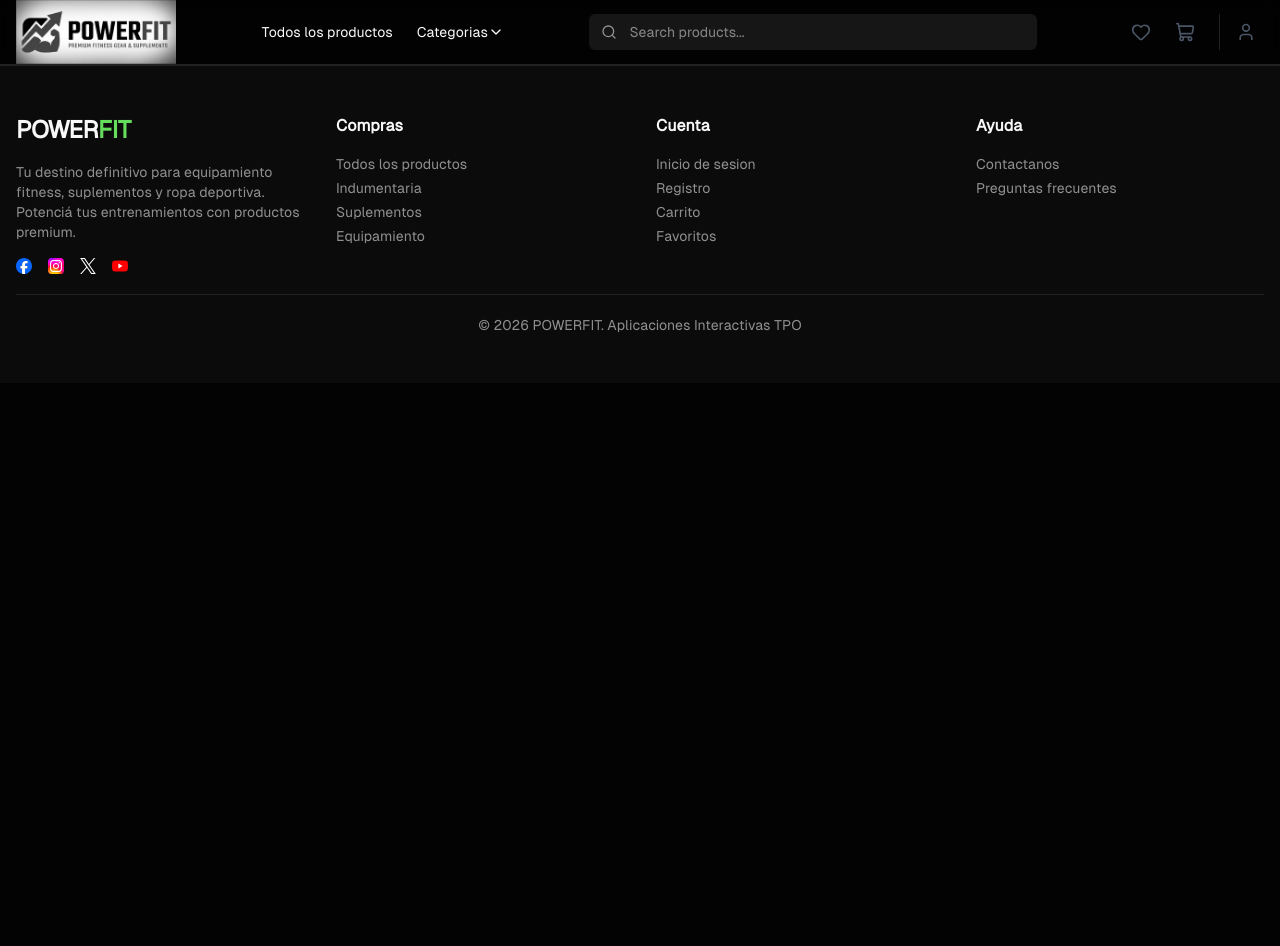
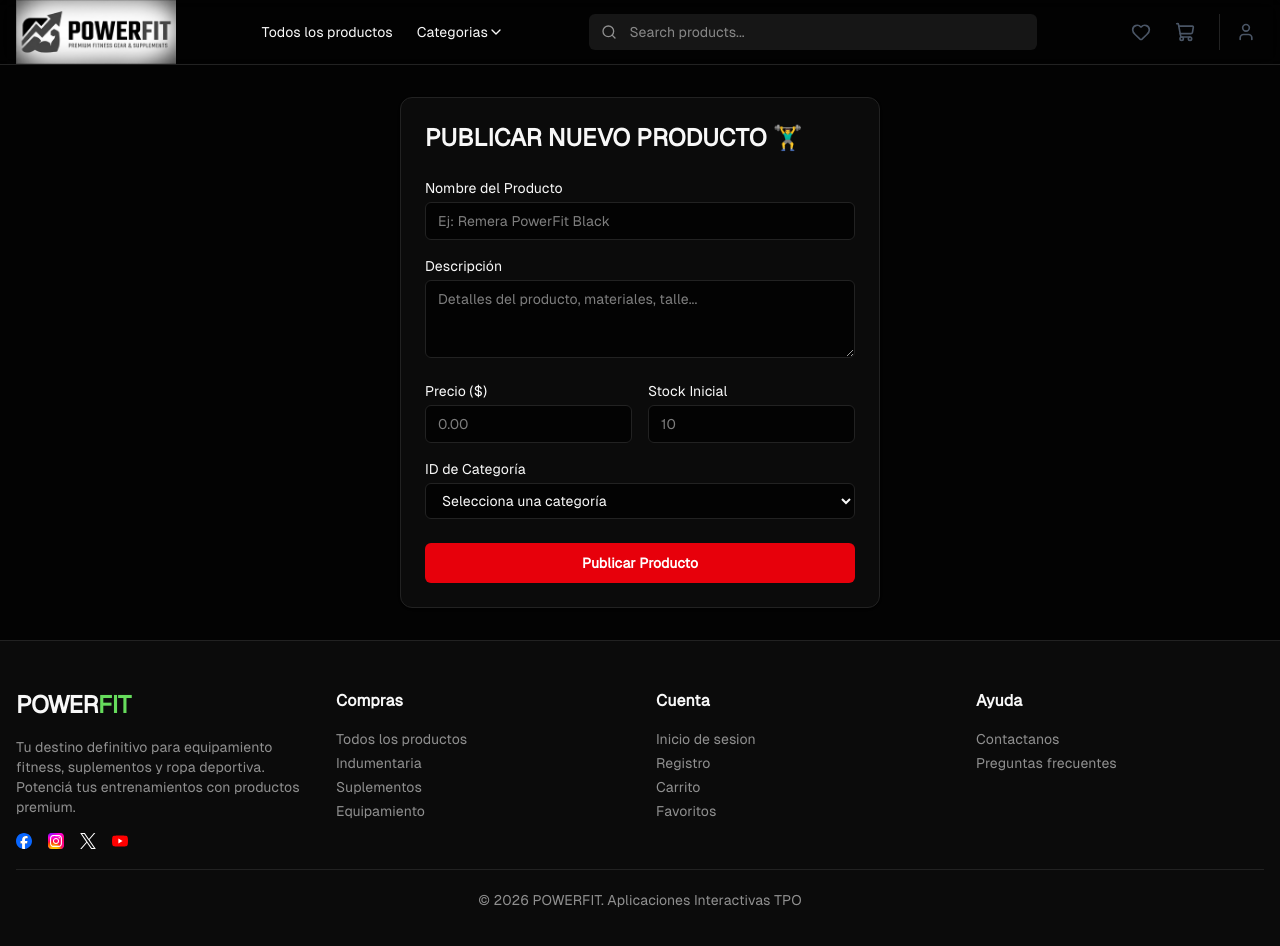
Before and after one commit to IvanPlaza44/powerfit_Frontend, a React (Vite) app: page /create-product in a window 1280 px wide. Shown: the top 946 px of the page. Before the commit the page ends 800 px from the top, so only its background shows below. Built offline with nearby package versions, Linux system fonts and the light colour scheme.

Commit message:
Parte de agregar carrito funcionando, barra de busqueda funcionando, vendedor puede crear producto

```diff
--- a/src/App.jsx
+++ b/src/App.jsx
@@ -11,6 +11,7 @@ import Favorites from "./views/Favorites";
 import Footer from "./components/Footer";
 import { ShoppinngCart } from "./components/ShoppinngCart";
 import Contact from "./views/Contact";
+import CreateProduct from "./views/CreateProduct";
 
 function App() {
   const [favorites, setFavorites] = useState([]);
@@ -67,6 +68,7 @@ function App() {
         <Route path="/login" element={<Login />} />
         <Route path="/register" element={<Register />} />
         <Route path="/contact" element={<Contact />} />
+        <Route path="/create-product" element={<CreateProduct />} />
       </Routes>
 
       <Footer />
--- a/src/components/NavBar.jsx
+++ b/src/components/NavBar.jsx
@@ -1,18 +1,31 @@
 import React, { useState } from 'react'
 import { Search, ShoppingCart, Heart, User, Menu, X, ChevronDown, LogOut } from "lucide-react"
-import { Link } from 'react-router-dom'
+import { Link, useNavigate } from 'react-router-dom'
 
 export default function NavBar({ onSearch, user, cartCount = 0, logout, favoritesCount }) {
   const [mobileMenuOpen, setMobileMenuOpen] = useState(false)
   const [searchQuery, setSearchQuery] = useState("")
   const [isDropdownOpen, setIsDropdownOpen] = useState(false)
 
+  const navigate = useNavigate() // 👈 Inicializamos el navegador de React Router
+
   // Evaluamos si el usuario viene por propiedad o si ya existe un token en la sesión local
   const isLogged = user || localStorage.getItem("token");
 
   const handleSearch = (e) => {
     e.preventDefault()
-    if (onSearch) onSearch(searchQuery)
+
+    // Si la propiedad onSearch existe (viejo método), la llamamos por compatibilidad
+    if (onSearch) {
+      onSearch(searchQuery)
+    }
+
+    // 🚀 Redirección inteligente: lleva al usuario a la lista de productos con el filtro puesto
+    if (searchQuery.trim() !== "") {
+      navigate(`/products?search=${encodeURIComponent(searchQuery)}`)
+    } else {
+      navigate('/products') // Si busca en blanco, muestra todo
+    }
   }
 
   const categories = [
--- a/src/components/Products.jsx
+++ b/src/components/Products.jsx
@@ -11,8 +11,7 @@ const Products = ({ addToFavorites, addToCart }) => {
   const [priceFilter, setPriceFilter] = useState("");
 
   const currentCategory = searchParams.get("category");
-  console.log(currentCategory);
-
+  const currentSearch = searchParams.get("search"); // 1. Capturamos lo que viene de la barra de búsqueda
 
   const categoryImages = {
     indumentaria:
@@ -32,6 +31,7 @@ const Products = ({ addToFavorites, addToCart }) => {
           console.log("Producto Muestra:", data.content[0]);
           let filtered = data.content;
 
+          // 2. Filtro por Categorías
           if (currentCategory) {
             filtered = filtered.filter((p) => {
               const productCat = p.category?.description ? String(p.category.description).toLowerCase() : "";
@@ -41,6 +41,18 @@ const Products = ({ addToFavorites, addToCart }) => {
             });
           }
 
+          //  3. NUEVO: Filtro por la barra de búsqueda del NavBar
+          if (currentSearch) {
+            const query = currentSearch.toLowerCase();
+            filtered = filtered.filter((p) => {
+              const name = p.name ? p.name.toLowerCase() : "";
+              const description = p.description ? p.description.toLowerCase() : "";
+              // Busca si el término coincide en el nombre O en la descripción del producto
+              return name.includes(query) || description.includes(query);
+            });
+          }
+
+          // 4. Filtros de precio
           if (priceFilter === "low") {
             filtered = filtered.filter((p) => p.price < 10000);
           }
@@ -58,11 +70,11 @@ const Products = ({ addToFavorites, addToCart }) => {
           setProducts(filtered);
         })
         .catch(() => setProducts([]));
-    }, [currentCategory, priceFilter]);
+    }, [currentCategory, currentSearch, priceFilter]); //  5. Agregamos currentSearch acá para que reaccione al buscar
 
   const bannerImage = currentCategory
     ? categoryImages[currentCategory]
-    : "https://images.unsplash.com/photo-1517838483737-3015b90bb58e?q=80&w=1000&auto=format&fit=crop";
+    : "https://images.unsplash.com/photo-1517834483737-3015b90bb58e?q=80&w=1000&auto=format&fit=crop";
 
   return (
     <div className="container mx-auto px-4 py-8">
@@ -78,7 +90,8 @@ const Products = ({ addToFavorites, addToCart }) => {
 
         <div className="relative z-10">
           <h1 className="text-3xl md:text-4xl font-black uppercase text-white">
-            {currentCategory || "Todos los productos"}
+            {/* Si está buscando algo, mostramos qué está buscando en el título principal */}
+            {currentSearch ? `Resultados para: "${currentSearch}"` : (currentCategory || "Todos los productos")}
           </h1>
         </div>
 
--- /dev/null
+++ b/src/views/CreateProduct.jsx
@@ -0,0 +1,148 @@
+import React, { useState } from "react";
+import { useNavigate } from "react-router-dom";
+
+export default function CreateProduct() {
+  const navigate = useNavigate();
+  const [formData, setFormData] = useState({
+    name: "",
+    description: "",
+    price: "",
+    stock: "",
+    categoryId: "", // Vincula el producto a una categoría por su ID
+  });
+
+  const handleChange = (e) => {
+    setFormData({
+      ...formData,
+      [e.target.name]: e.target.value,
+    });
+  };
+
+  const handleSubmit = async (e) => {
+    e.preventDefault();
+    const token = localStorage.getItem("token");
+
+    if (!token) {
+      alert("No estás autenticado. Por favor, iniciá sesión.");
+      return;
+    }
+
+    try {
+      const res = await fetch("http://localhost:4002/products", {
+        method: "POST",
+        headers: {
+          "Content-Type": "application/json",
+          Authorization: `Bearer ${token}`, // Pasa el token para que Java sepa quién es el vendedor
+        },
+        body: JSON.stringify({
+          name: formData.name,
+          description: formData.description,
+          price: parseFloat(formData.price),
+          stock: parseInt(formData.stock),
+          categoryId: parseInt(formData.categoryId), // Ajustar según lo que pida ProductRequest
+        }),
+      });
+
+      if (res.ok) {
+        alert("¡Producto publicado con éxito! 🚀");
+        navigate("/products"); // Redirige al catálogo
+      } else {
+        const errorData = await res.json().catch(() => ({}));
+        alert(`Error al publicar: ${errorData.message || "Verificá los datos o tu rol de vendedor"}`);
+      }
+    } catch (error) {
+      console.error("Error al crear producto:", error);
+      alert("Hubo un problema de red al intentar publicar el producto.");
+    }
+  };
+
+  return (
+    <div className="container mx-auto max-w-lg px-4 py-8">
+      <div className="rounded-xl border border-border bg-card p-6 shadow-sm">
+        <h2 className="mb-6 text-2xl font-black uppercase text-foreground">
+          Publicar Nuevo Producto 🏋️‍♂️
+        </h2>
+        <form onSubmit={handleSubmit} className="flex flex-col gap-4">
+          <div>
+            <label className="block text-sm font-medium mb-1">Nombre del Producto</label>
+            <input
+              type="text"
+              name="name"
+              required
+              value={formData.name}
+              onChange={handleChange}
+              className="w-full rounded-md border border-border bg-background px-3 py-2 text-sm focus:ring-2 focus:ring-red-500"
+              placeholder="Ej: Remera PowerFit Black"
+            />
+          </div>
+
+          <div>
+            <label className="block text-sm font-medium mb-1">Descripción</label>
+            <textarea
+              name="description"
+              required
+              value={formData.description}
+              onChange={handleChange}
+              className="w-full rounded-md border border-border bg-background px-3 py-2 text-sm focus:ring-2 focus:ring-red-500"
+              placeholder="Detalles del producto, materiales, talle..."
+              rows="3"
+            />
+          </div>
+
+          <div className="grid grid-cols-2 gap-4">
+            <div>
+              <label className="block text-sm font-medium mb-1">Precio ($)</label>
+              <input
+                type="number"
+                name="price"
+                required
+                min="0"
+                step="0.01"
+                value={formData.price}
+                onChange={handleChange}
+                className="w-full rounded-md border border-border bg-background px-3 py-2 text-sm focus:ring-2 focus:ring-red-500"
+                placeholder="0.00"
+              />
+            </div>
+            <div>
+              <label className="block text-sm font-medium mb-1">Stock Inicial</label>
+              <input
+                type="number"
+                name="stock"
+                required
+                min="0"
+                value={formData.stock}
+                onChange={handleChange}
+                className="w-full rounded-md border border-border bg-background px-3 py-2 text-sm focus:ring-2 focus:ring-red-500"
+                placeholder="10"
+              />
+            </div>
+          </div>
+
+          <div>
+            <label className="block text-sm font-medium mb-1">ID de Categoría</label>
+            <select
+              name="categoryId"
+              required
+              value={formData.categoryId}
+              onChange={handleChange}
+              className="w-full rounded-md border border-border bg-background px-3 py-2 text-sm focus:ring-2 focus:ring-red-500"
+            >
+              <option value="">Selecciona una categoría</option>
+              <option value="1">1 - Indumentaria</option>
+              <option value="2">2 - Suplementos</option>
+              <option value="3">3 - Equipamiento</option>
+            </select>
+          </div>
+
+          <button
+            type="submit"
+            className="mt-2 w-full rounded-md bg-red-600 py-2.5 text-sm font-bold text-white hover:bg-red-700 transition-colors"
+          >
+            Publicar Producto
+          </button>
+        </form>
+      </div>
+    </div>
+  );
+}
--- a/src/views/DetailProduct.jsx
+++ b/src/views/DetailProduct.jsx
@@ -15,28 +15,42 @@ const DetailProduct = ({ addToCart, addToFavorites }) => {
 
   const handleAddToCart = async () => {
     const token = localStorage.getItem("token");
+    const userId = localStorage.getItem("userId");
 
-    if (!token) {
+    if (!token || !userId) {
       alert("Tenés que iniciar sesión");
       return;
     }
 
+    try {
+      // 1. Apuntamos a la URL correcta de POST (sin el ID del producto al final)
       const res = await fetch(
-      `http://localhost:4002/cart/${id}/products/${product.id}?quantity=1`,
+        `http://localhost:4002/cart/${userId}/products`,
         {
-        method: "PUT",
+          method: "POST", // POST válido
           headers: {
+            "Content-Type": "application/json",
             Authorization: `Bearer ${token}`,
           },
+          // 2. Le mandamos el cuerpo (Body) con el formato que espera CartProductRequest en Java
+
+          body: JSON.stringify({
+            productId: product.id,
+            quantity: 1
+          }),
         }
       );
 
       if (!res.ok) {
-      alert("No se pudo agregar al carrito");
+        alert("No se pudo agregar al carrito. Verifica tu sesión.");
         return;
       }
 
-    alert("Agregado al carrito");
+      alert("¡Agregado al carrito con éxito! 🛒");
+    } catch (error) {
+      console.error("Error en la petición del carrito:", error);
+      alert("Hubo un error de red al intentar agregar al carrito");
+    }
   };
 
   if (!product) {
```
Lines whose indentation alone changed are shown as unchanged.
